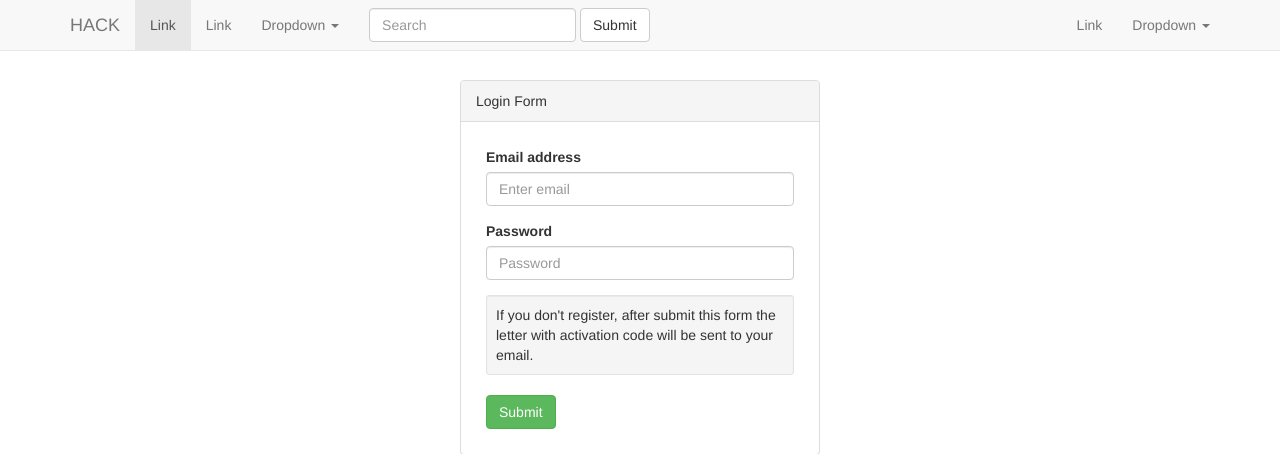
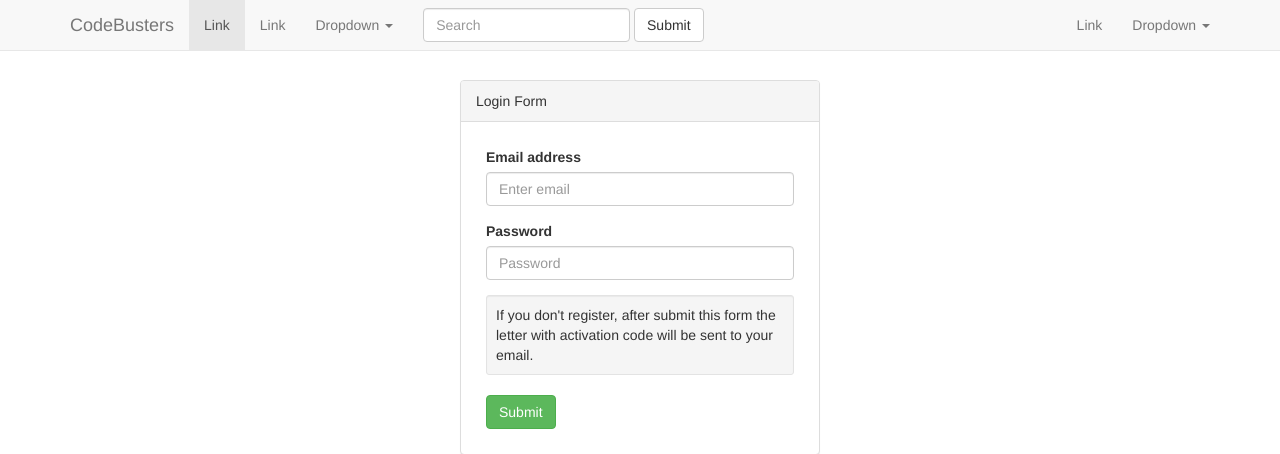
Before and after one commit to sigorilla/joinme, a Django app: template templates/mipt_hack_server/base.html in a window 1280 px wide. Shown: the top 454 px of the page. Run offline with Django 3.2, Linux system fonts and the light colour scheme; the template is opened without the code that fills it, so the values that code supplies are empty; some libraries are stand-ins or nearby versions.

Commit message:
change version of static files

```diff
--- a/templates/mipt_hack_server/base.html
+++ b/templates/mipt_hack_server/base.html
@@ -23,7 +23,7 @@
 
 	<link rel="stylesheet" href="https://maxcdn.bootstrapcdn.com/bootstrap/3.3.4/css/bootstrap.min.css">
 	<link rel="stylesheet" href="https://maxcdn.bootstrapcdn.com/font-awesome/4.3.0/css/font-awesome.min.css">
-	<link rel="stylesheet" href="{% static "mipt_hack_server/css/style.css" %}?v=0.0.1">
+	<link rel="stylesheet" href="{% static "mipt_hack_server/css/style.css" %}?v=0.0.2">
 	{% block head_script %}{% endblock head_script %}
 </head>
 {% endblock head %}
@@ -38,7 +38,7 @@
 				<span class="icon-bar"></span>
 				<span class="icon-bar"></span>
 			</button>
-			<a class="navbar-brand" href="/test/">HACK</a>
+			<a class="navbar-brand" href="/test/">CodeBusters</a>
 		</div>
 
 		<div class="collapse navbar-collapse" id="bs-example-navbar-collapse-1">
@@ -171,7 +171,7 @@
 
 <script src="https://code.jquery.com/jquery-2.1.3.min.js"></script>
 <script src="https://maxcdn.bootstrapcdn.com/bootstrap/3.3.4/js/bootstrap.min.js"></script>
-<script src="{% static "mipt_hack_server/js/main.js" %}?v=0.0.3"></script>
+<script src="{% static "mipt_hack_server/js/main.js" %}?v=0.0.4"></script>
 {% block end_script %}{% endblock end_script %}
 </body>
 </html>
```
